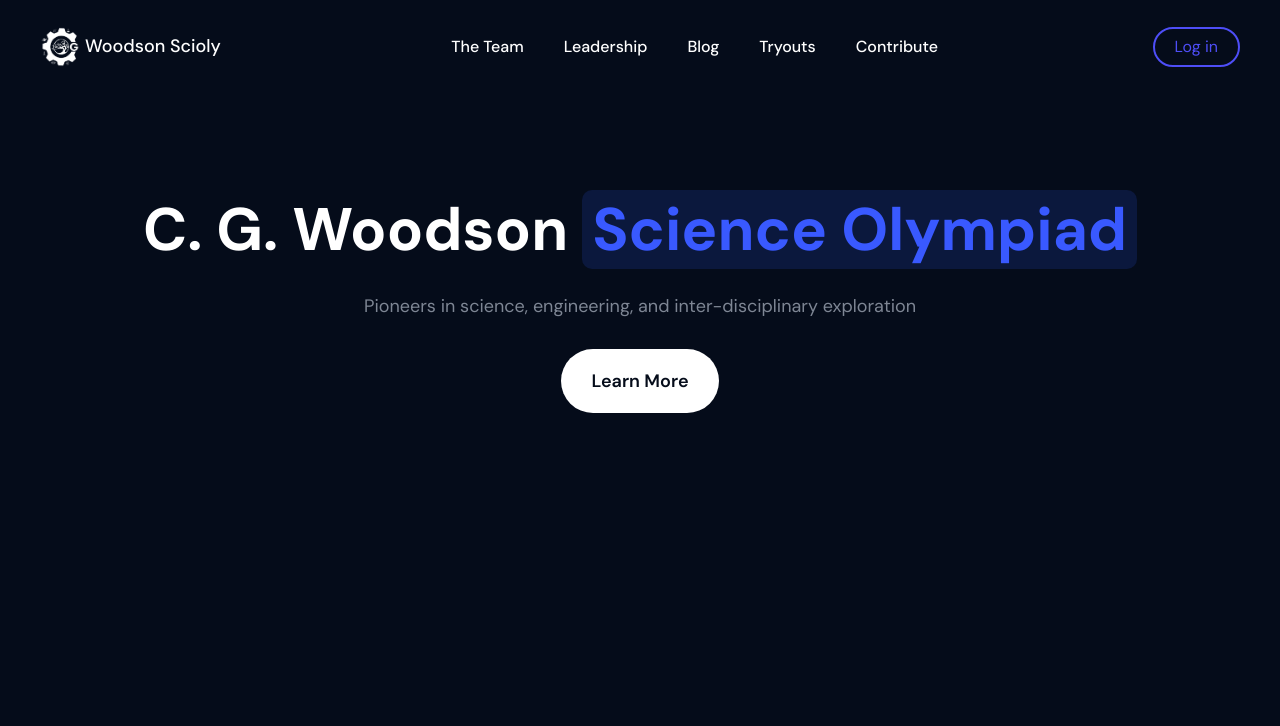
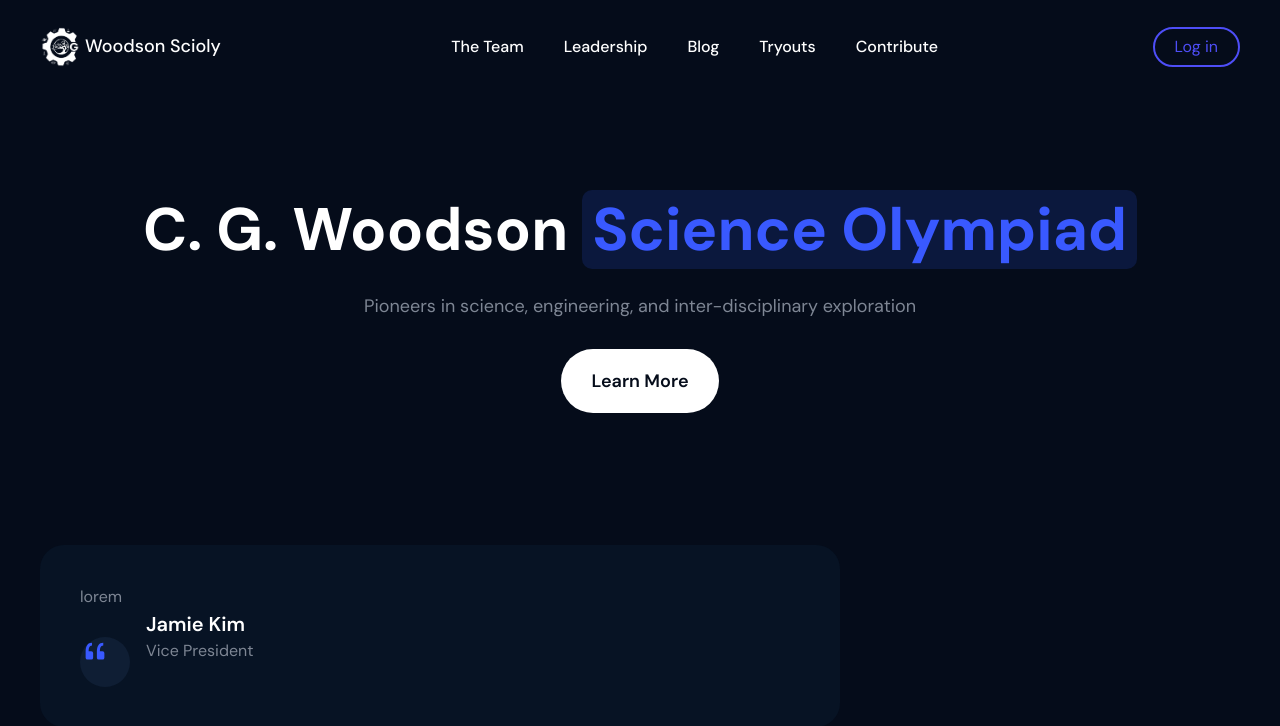
Before and after one commit to i30101/woodsonscioly-test, a React (Create React App) app: page / in a window 1280 px wide. Shown: the top 726 px of the page. Built offline with nearby package versions, Linux system fonts and the light colour scheme.

Commit message:
quote in progress

```diff
--- /dev/null
+++ b/src/components-css/Components.css
@@ -0,0 +1,46 @@
+/*
+Author: Andrew Kim
+Version: 0.0.1
+Since: 13 December 2024
+
+Components styles
+*/
+
+.quote-box {
+    background-color: var(--box-dark);
+    max-width: 800px;
+    border-radius: 24px;
+    text-align: left;
+    padding: 40px;
+}
+
+.quote-text {
+    color: var(--text-light);
+}
+
+.quote-icon {
+    display: inline-block;
+    border-radius: 50vh;
+    width: 50px;
+    aspect-ratio: 1;
+    background-color: var(--box-light);
+    margin-right: 16px;
+}
+
+.quote-icon > img {
+    width: 60%;
+}
+
+.quote-details {
+    display: inline-block;
+}
+
+.quote-author {
+    color: white;
+    font-weight: 600;
+    font-size: 20px;
+}
+
+.quote-position {
+    color: var(--text-light);
+}
--- a/src/components/ActionButton.tsx
+++ b/src/components/ActionButton.tsx
@@ -13,7 +13,7 @@ interface ActionButtonProps {
 }
 
 const ActionButton: React.FC<ActionButtonProps> = ({text, href}) => {
-    return <a href={href} className="action-button" data-aos="fade-up" data-aos-delay="300">{text}</a>
+    return <a href={href} className="action-button">{text}</a>
 }
 
 export default ActionButton;
--- /dev/null
+++ b/src/components/Quote.tsx
@@ -0,0 +1,36 @@
+/**
+ * @author Andrew Kim
+ * @version 0.0.1
+ * @since 13 December 2024
+ *
+ * Quote box
+ */
+
+
+import '../components-css/Components.css'
+
+import quoteMark from '../assets/icons/quote.svg'
+
+
+interface QuoteProps {
+    author: string;
+    position: string;
+    quote: string;
+}
+
+function Quote({author, position, quote}: QuoteProps) {
+    return <div className="quote-box">
+        <div className="quote-text">{quote}</div>
+        <div className="quote-details">
+            <div className="quote-icon">
+                <img src={quoteMark} alt="quote mark" />
+            </div>
+            <div className="quote-details">
+                <div className="quote-author">{author}</div>
+                <div className="quote-position">{position}</div>
+            </div>
+        </div>
+    </div>
+}
+
+export default Quote;
--- a/src/contribute.tsx
+++ b/src/contribute.tsx
@@ -8,7 +8,6 @@
 
 
 import React from 'react';
-import ReactDOM from 'react-dom/client';
 
 // styling
 import '../node_modules/bootstrap/dist/css/bootstrap.min.css'
@@ -56,7 +55,7 @@ const DonateTier: React.FC<DonateTierProps> = ({symbol, name, minCost, maxCost,
     for (const includedIndex of includedBenefits) {
         benefitsList.push(
             <div className="benefit included">
-                <img src={check} className="benefit-icon" />
+                <img src={check} className="benefit-icon" alt="benefit icon" />
                 {allBenefits[includedIndex]}
             </div>
         )
@@ -66,7 +65,7 @@ const DonateTier: React.FC<DonateTierProps> = ({symbol, name, minCost, maxCost,
         if (!includedBenefits.includes(i)) {
             benefitsList.push(
             <div className="benefit disincluded">
-                <img src={x} className="benefit-icon" />
+                <img src={x} className="benefit-icon" alt="benefit icon" />
                 {allBenefits[i]}
             </div>
             )
@@ -119,11 +118,19 @@ function Contribute() {
                     <p>Bronze Sponsors</p>
                 </div>
                 <div className="csc-logos col-xs-12 col-sm-12 col-md-6 col-lg-6">
-                    <a href="https://www.okta.com" target='_blank' className="csc-logo-url">
-                        <img src={okta} className="csc-logo" />
+                    <a href="https://www.okta.com" target='_blank' className="csc-logo-url" rel="noreferrer">
+                        <img src={okta} className="csc-logo" alt="csc-logo" />
                     </a>
-                    <a href="https://woodsonptso.ptboard.com/" target='_blank' className="csc-logo-url">
-                        <img src={ptso} className="csc-logo" />
+                </div>
+            </div>
+
+            <div className="row current-sponsor-category" data-aos="fade-up">
+                <div className="csc-name col-xs-12 col-sm-12 col-md-6 col-lg-6 Silver">
+                    <p>Silver Sponsors</p>
+                </div>
+                <div className="csc-logos col-xs-12 col-sm-12 col-md-6 col-lg-6">
+                    <a href="https://woodsonptso.ptboard.com/" target='_blank' className="csc-logo-url" rel="noreferrer">
+                        <img src={ptso} className="csc-logo" alt="csc-logo" />
                     </a>
                 </div>
             </div>
--- a/src/css/style.css
+++ b/src/css/style.css
@@ -54,6 +54,7 @@ body {
     color: var(--background);
     font-size: 18px;
     border-radius: 50vh;
+    transition: background-color 0.5s;
 }
 
 .action-button:hover, .action-button:active {
--- a/src/index.tsx
+++ b/src/index.tsx
@@ -23,10 +23,10 @@ import './components-css/Title.css'
 // classes
 import App from './App';
 import Navbar from './components/Navbar';
-import Title from './components/Title';
 import Footer from './components/Footer';
 import Body from './components/Body';
 import ActionButton from './components/ActionButton';
+import Quote from './components/Quote';
 
 const root = ReactDOM.createRoot(
     document.getElementById('root') as HTMLElement
@@ -49,10 +49,14 @@ function Index() {
                 C. G. Woodson <span id="highlight">Science Olympiad</span>
             </h1>
             <h6 data-aos="fade-up" data-aos-delay="150" id="subtitle">Pioneers in science, engineering, and inter-disciplinary exploration</h6>
-            <ActionButton href="#main" text="Learn More"/>
+            <div data-aos="fade-up">
+                <ActionButton href="#main" text="Learn More"/>
+            </div>
         </div>
         <Body>
-            <div className="primary-section" id="#main"></div>
+            <div className="primary-section" id="#main">
+                <Quote author="Jamie Kim" position="Vice President" quote="lorem" />
+            </div>
         </Body>
         <Footer />
     </>
```
Also changed, not shown: src/assets/icons/quote.svg (added).
